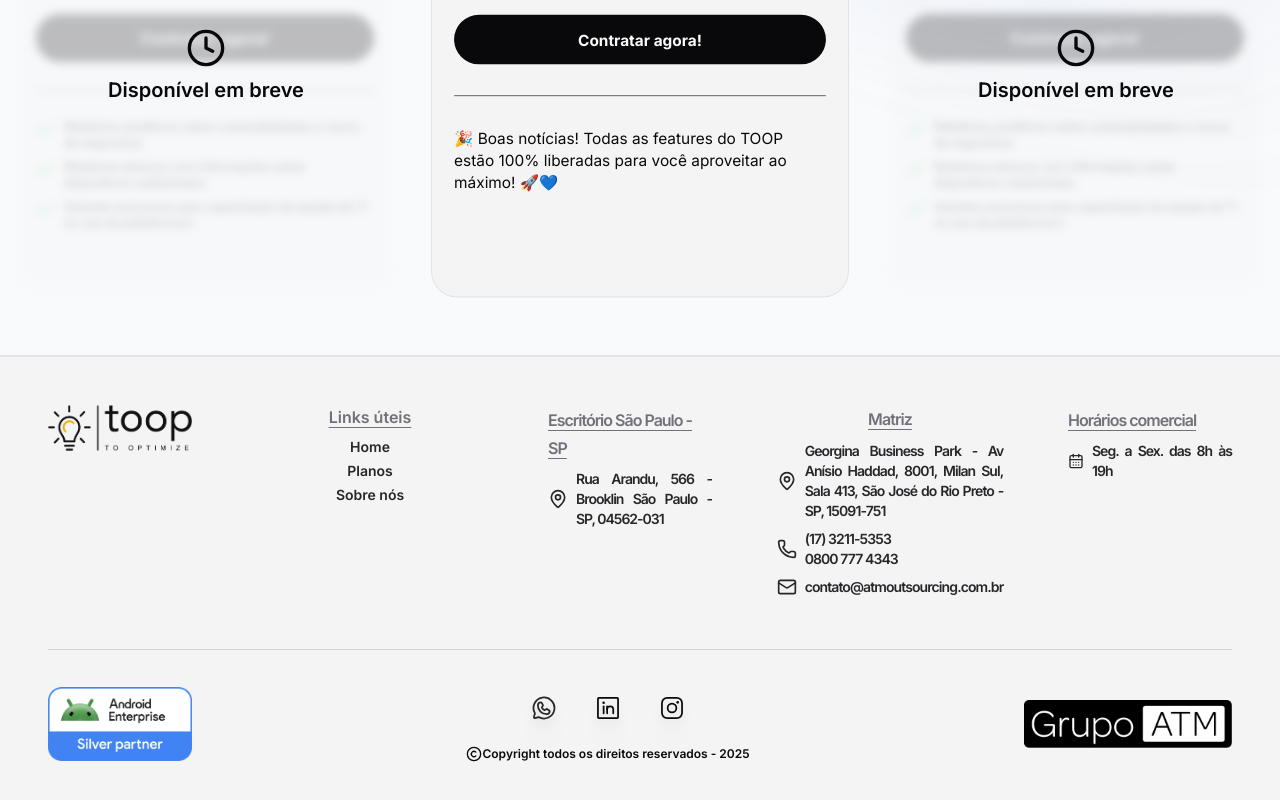
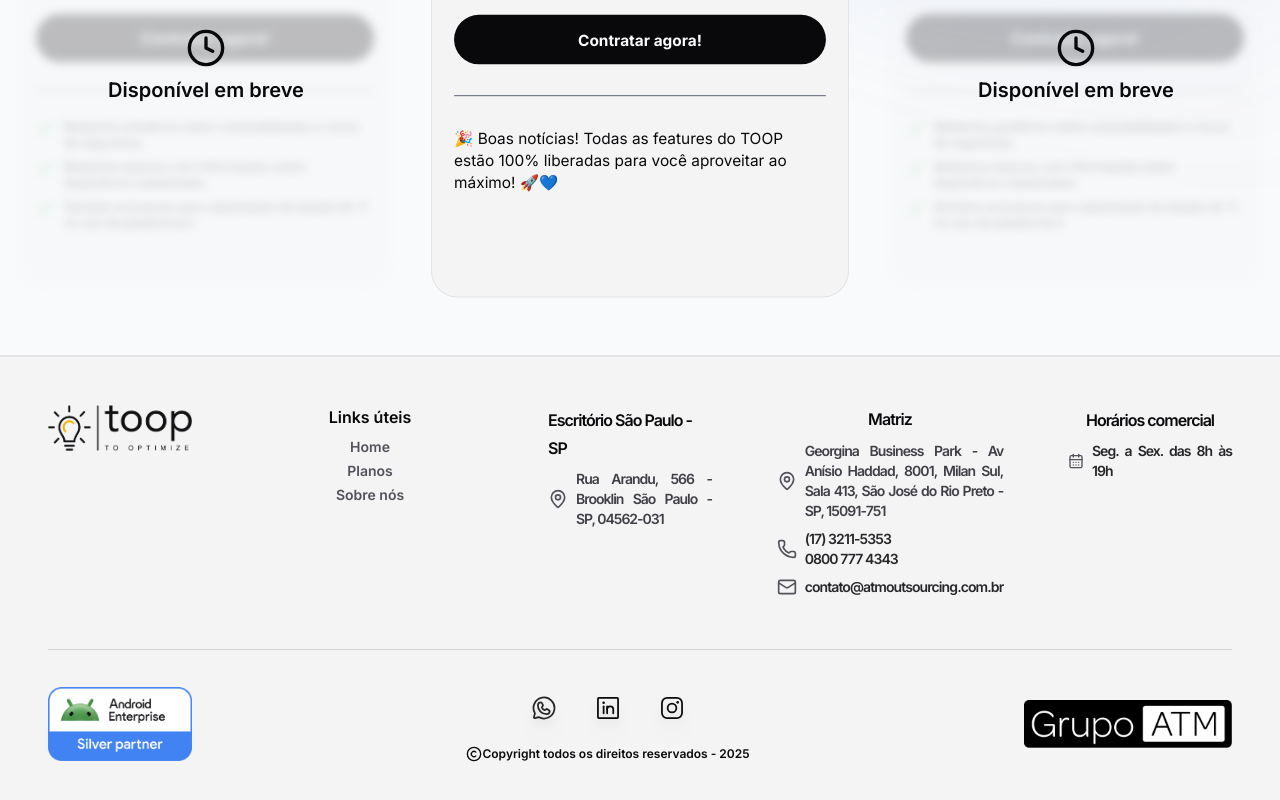
Before and after one commit to atmoutsourcing/toop-landing-page, a Next.js app: page /plans in a window 1280 px wide. Shown: the part 975-1775 px from the top of the page. Built offline with nearby package versions, Linux system fonts and the light colour scheme.

Commit message:
melhorias footer

```diff
--- a/src/components/footer.tsx
+++ b/src/components/footer.tsx
@@ -33,28 +33,28 @@ export function Footer() {
 
           <div className="gap-24 md:grid md:grid-cols-4">
             <div className="flex flex-col gap-2 pb-4 md:items-center">
-              <span className="text-center text-base text-zinc-500 underline underline-offset-4 dark:text-zinc-400 md:text-left">
+              <span className="text-center text-base text-zinc-950 dark:text-zinc-100 md:text-left">
                 Links úteis
               </span>
 
-              <div className="flex flex-col items-center text-sm text-zinc-800 dark:text-zinc-200 md:space-y-1">
+              <div className="flex flex-col items-center text-sm text-zinc-600 dark:text-zinc-300 md:space-y-1">
                 <Link
                   href={'/'}
-                  className="flex cursor-pointer gap-2 hover:text-zinc-950 hover:underline dark:hover:text-zinc-100"
+                  className="flex cursor-pointer gap-2 hover:text-zinc-700 hover:underline dark:hover:text-zinc-100"
                 >
                   Home
                 </Link>
 
                 <Link
                   href={'/plans'}
-                  className="flex cursor-pointer gap-2 hover:text-zinc-950 hover:underline dark:hover:text-zinc-100"
+                  className="flex cursor-pointer gap-2 hover:underline hover:opacity-90 dark:hover:text-zinc-100"
                 >
                   Planos
                 </Link>
 
                 <Link
                   href="/aboutUs"
-                  className="flex cursor-pointer gap-2 hover:text-zinc-950 hover:underline dark:hover:text-zinc-100"
+                  className="flex cursor-pointer gap-2 hover:underline hover:opacity-90 dark:hover:text-zinc-100"
                 >
                   Sobre nós
                 </Link>
@@ -63,14 +63,14 @@ export function Footer() {
 
             <div className="flex flex-col items-center gap-2 pb-4 text-xl tracking-tighter md:items-center">
               <div>
-                <span className="text-base text-zinc-500 underline underline-offset-4 dark:text-zinc-400">
+                <span className="text-center text-base text-zinc-950 dark:text-zinc-100 md:text-left">
                   Escritório São Paulo - SP
                 </span>
               </div>
 
               <div className="space-y-4">
-                <span className="flex items-center gap-2 text-sm text-zinc-800 dark:text-zinc-200 md:text-justify">
-                  <MapPin className="h-5 w-5 flex-shrink-0" />
+                <span className="flex items-center gap-2 text-sm text-zinc-700 dark:text-zinc-300 md:text-justify">
+                  <MapPin className="h-5 w-5 flex-shrink-0 text-zinc-600 dark:text-zinc-400" />
                   Rua Arandu, 566 - Brooklin São Paulo - SP, 04562-031
                 </span>
               </div>
@@ -78,41 +78,41 @@ export function Footer() {
 
             <div className="flex flex-col items-center gap-2 pb-4 text-lg tracking-tighter md:items-center">
               <div>
-                <span className="text-base text-zinc-500 underline underline-offset-4 dark:text-zinc-400">
+                <span className="text-center text-base text-zinc-950 dark:text-zinc-200 md:text-left">
                   Matriz
                 </span>
               </div>
 
               <div className="space-y-1 md:space-y-2">
-                <span className="flex items-center gap-2 text-sm text-zinc-800 dark:text-zinc-200 md:text-justify">
-                  <MapPin className="h-5 w-5 flex-shrink-0" />
+                <span className="flex items-center gap-2 text-sm text-zinc-700 dark:text-zinc-300 md:text-justify">
+                  <MapPin className="h-5 w-5 flex-shrink-0 text-zinc-600 dark:text-zinc-400" />
                   Georgina Business Park - Av Anísio Haddad, 8001, Milan Sul,
                   Sala 413, São José do Rio Preto - SP, 15091-751
                 </span>
 
                 <span className="flex items-center gap-2 text-sm text-zinc-800 dark:text-zinc-200">
-                  <Phone className="h-5 w-5" />
+                  <Phone className="h-5 w-5 flex-shrink-0 text-zinc-600 dark:text-zinc-400" />
                   (17) 3211-5353 <br />
                   0800 777 4343
                 </span>
 
                 <span className="flex items-center gap-2 text-sm text-zinc-800 dark:text-zinc-200">
-                  <Mail className="h-5 w-5" />
+                  <Mail className="h-5 w-5 flex-shrink-0 text-zinc-600 dark:text-zinc-400" />
                   contato@atmoutsourcing.com.br
                 </span>
               </div>
             </div>
 
-            <div className="flex flex-col items-center gap-2 text-xl tracking-tighter md:items-start">
+            <div className="flex flex-col items-center gap-2 pb-4 text-xl tracking-tighter md:items-center">
               <div>
-                <span className="text-base text-zinc-500 underline underline-offset-4 dark:text-zinc-400">
+                <span className="text-center text-base text-zinc-950 dark:text-zinc-200 md:text-left">
                   Horários comercial
                 </span>
               </div>
 
               <div className="space-y-2">
                 <span className="flex items-center gap-2 text-sm text-zinc-800 dark:text-zinc-200 md:text-justify">
-                  <CalendarDays className="h-4 w-4 flex-shrink-0" />
+                  <CalendarDays className="h-4 w-4 flex-shrink-0 text-zinc-600 dark:text-zinc-400" />
                   Seg. a Sex. das 8h às 19h
                 </span>
               </div>
```
